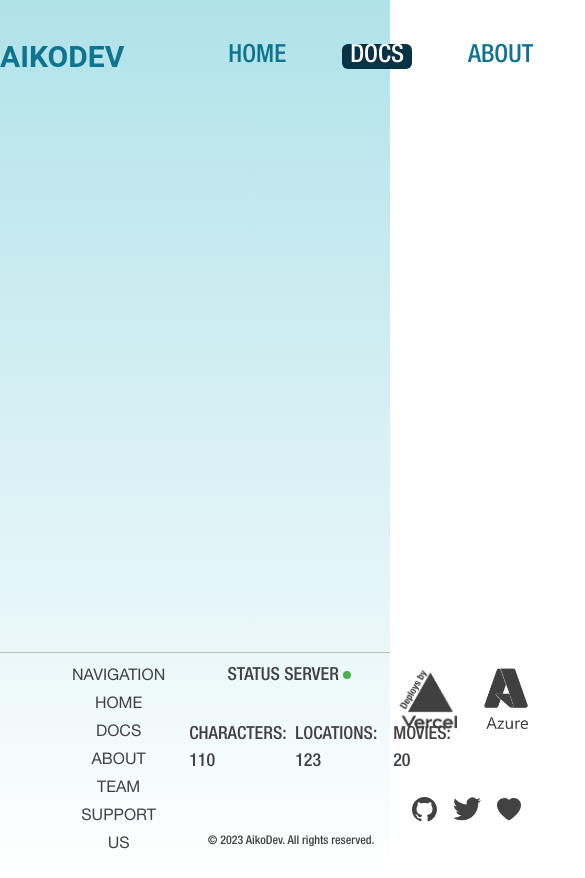
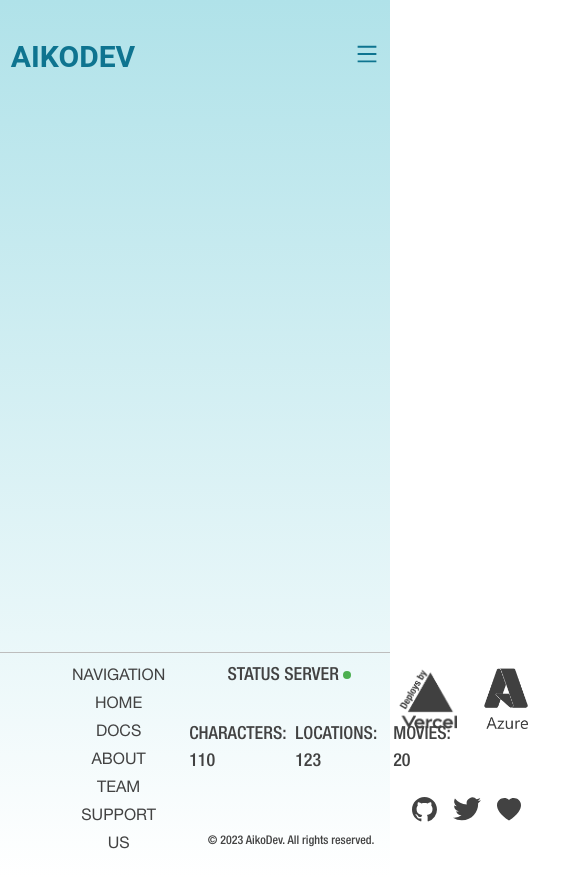
Before and after one commit to Aikodev-labs/Ghibli-API-platform, a React (Vite) app: page /docs in a window 390 px wide. Shown: the top 878 px of the page, 585 px wide, since content can reach past the window. Built offline with nearby package versions, Linux system fonts and the light colour scheme.

Commit message:
vista mobile navbar

```diff
--- a/package.json
+++ b/package.json
@@ -19,7 +19,8 @@
     "react-icons": "^4.9.0",
     "react-markdown": "^8.0.7",
     "react-router-dom": "^6.14.1",
-    "react-syntax-highlighter": "^15.5.0"
+    "react-syntax-highlighter": "^15.5.0",
+    "tailwindcss-animated": "^1.0.1"
   },
   "devDependencies": {
     "@storybook/addon-essentials": "^7.4.0",
--- a/src/layout/Header.jsx
+++ b/src/layout/Header.jsx
@@ -1,5 +1,8 @@
 import { Link, NavLink, useLocation } from "react-router-dom";
 import Button from '../components/Button/Button';
+import { useState } from "react"
+import {AiOutlineMenu, AiOutlineClose } from "react-icons/ai"
+
 
 
 const Header = () => {
@@ -10,8 +13,23 @@ const Header = () => {
     { name: "TEAM", path: "/team" },
   ];
 
+  const pagesMobile = [
+    { name: "HOME", path: "/" },
+    { name: "ABOUT", path: "/about" },
+    { name: "TEAM", path: "/team" },
+    { name: "SUPPORT", path: "/support" },
+  ];
+
 
   const location = useLocation()
+
+  const [isOpen, setIsOpen] = useState(false);
+
+	const toggleOpen = () => {
+
+		setIsOpen(!isOpen);
+	}
+
 
 
   return (
@@ -25,11 +43,23 @@ const Header = () => {
 
 
       <div className="max-w-[1366px] mx-auto">
-        <nav className="flex justify-center items-center w-full h-full">
+        <nav className="flex justify-center items-center w-full h-full relative">
           <h1 className="font-bold text-[30px] ">
             <Link to="/" className="cursor-default">AIKODEV</Link>
           </h1>
-            <ul className="flex gap-12 mr-60 px-24 fS relative font-neue-ltcd">
+
+          <button className="xl:hidden flex pl-[220px] mb-[5px]" onClick={toggleOpen}>
+          { !isOpen && <AiOutlineMenu className="w-6 h-6"/>
+          }
+          </button>
+
+          {isOpen &&
+          <button onClick={toggleOpen}>
+            <AiOutlineClose className="w-6 h-6"/>
+          </button>
+           }
+
+            <ul className="xl:flex hidden gap-12 mr-60 px-24 fS relative font-neue-ltcd">
               {pages.map((page, index) => (
                 <li className="group font-medium text-[25px] hover:scale-105  " key={index}>
                   <NavLink
@@ -46,9 +76,31 @@ const Header = () => {
 
                 ))}
             </ul>
+            <div className="xl:flex hidden">
             <Button text="SUPPORT US" type={location.pathname==='/'? 'outline': 'outline_blue'} size='l'></Button>
+            </div>
         </nav>
+
       </div>
+      <div className="xl:hidden absolute top-24 left-[65px]">
+					{isOpen &&
+            <ul className="xl:hidden gap-12 mr-60 px-24 fS relative font-neue-ltcd text-center leading-10" onClick={toggleOpen}>
+            {pagesMobile.map((page, index) => (
+              <li className="group font-medium text-[25px] hover:scale-105  " key={index}>
+                <NavLink
+                  to={page.path}
+                  className={({isActive}) => isActive && location.pathname === "/" ? ("bg-purple-900 px-2 rounded-md cursor-default")
+                  : isActive && location.pathname === "/about" ? ("bg-cyan950 px-2 rounded-md text-neutral50 cursor-default")
+                  : isActive && location.pathname === "/team" ? ("bg-cyan950 px-2 rounded-md text-neutral50 cursor-default")
+                  : isActive && location.pathname === "/support" ? ("bg-cyan950 px-2 rounded-md text-neutral50 cursor-default") : "cursor-default px-2"}
+                  > {page.name}
+                </NavLink>
+              </li>
+
+              ))}
+          </ul>
+           }
+					</div>
     </header>
 
   );
```
Also changed, not shown: tailwind.config.js (+7 -1 lines), 1 other file (tests, documents, lock files or other folders).
